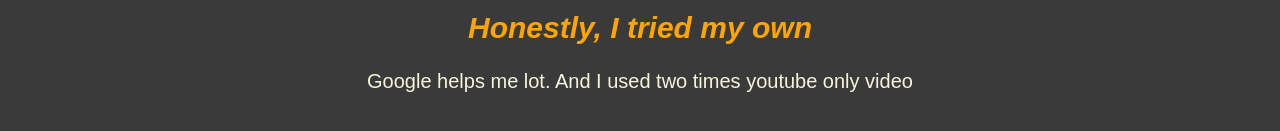
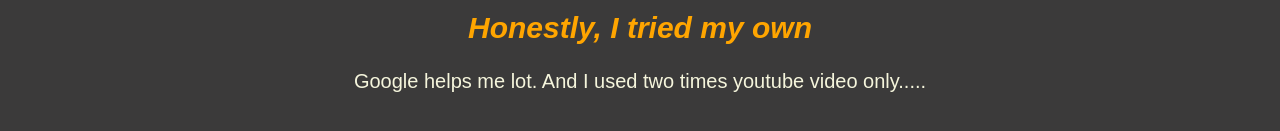
Before and after one commit to Sagorforu/practice-day, a plain HTML site: page index.html in a window 1280 px wide. Shown: the part 5849-5980 px from the top of the page. Drawn offline with Linux system fonts and the light colour scheme.

Commit message:
resolvefoot

```diff
--- a/index.html
+++ b/index.html
@@ -117,7 +117,7 @@
         <section>
         <div  class="footer-container">
             <h2 class="footer-header">Honestly, I tried my own</h2>
-            <p class="footer-paragraph">Google helps me lot. And I used  two times youtube only video</p>
+            <p class="footer-paragraph">Google helps me lot. And I used  two times youtube video only.....</p>
         </div>
     </section>
     </footer>
```
